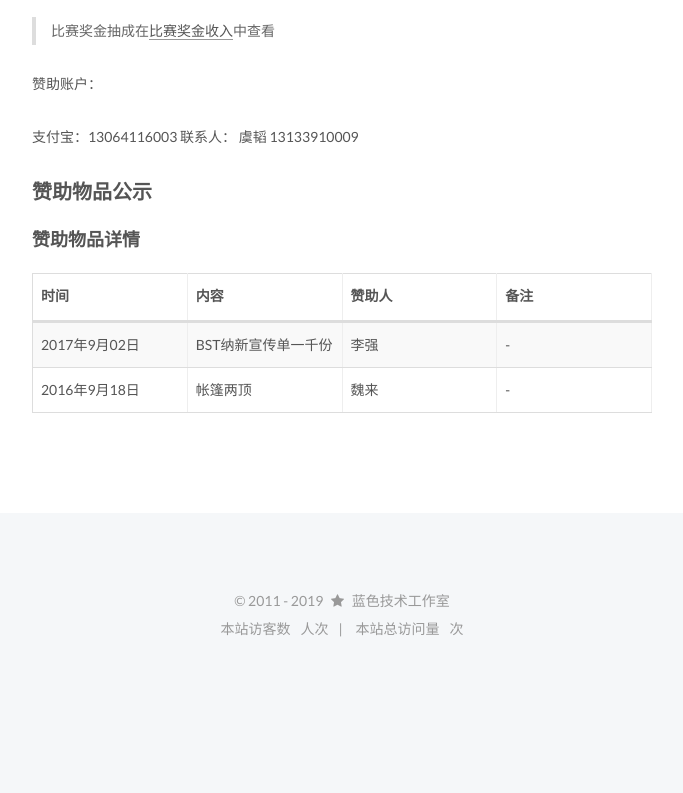
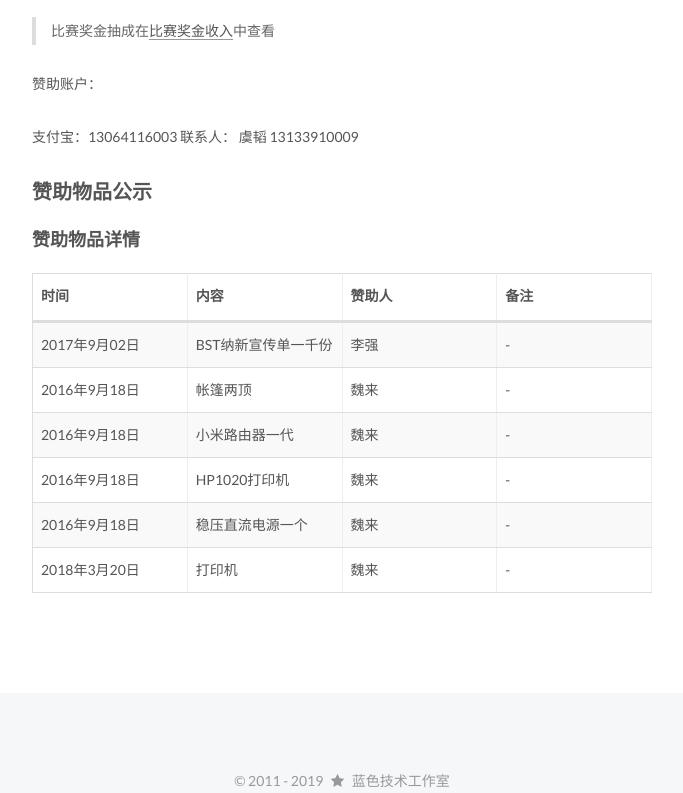
Before and after one commit to JXUT-BST/JXUT-BST.github.io, a plain HTML site: page finance/index.html in a window 1280 px wide. Shown: the part 1266-2059 px from the top of the page, without its empty margins (428-1111 px from the left). Before the commit the page ends 1929 px from the top, so only its background shows below. Drawn offline with Linux system fonts and the light colour scheme; some packages are replaced by stand-ins of ours; a script that the page names is missing.

Commit message:
Site updated: 2019-04-21 21:49:56

```diff
--- a/css/main.css
+++ b/css/main.css
@@ -1549,7 +1549,7 @@ pre .javascript .function {
   width: 4px;
   height: 4px;
   border-radius: 50%;
-  background: #698e58;
+  background: #75ff17;
 }
 .links-of-blogroll {
   font-size: 13px;
--- a/finance/index.html
+++ b/finance/index.html
@@ -91,7 +91,7 @@
 <meta property="og:site_name" content="BST 蓝色技术工作室">
 <meta property="og:description" content="蓝色技术工作室 财务收支报告活动经费往年收支情况概览   时间段 总收入 总支出 期末结余 备注     2015-2016 3,529.9 3,246.04 283.86 下学期开始结算    详细数据2016-2017学年2015-2016学年赞助公示梦想赞助收入详情   时间 金额 梦想赞助商 备注     2018年3月2日 500￥ 彭现贵 -   2018年3月2日 200￥ 谭祖飞">
 <meta property="og:locale" content="zh-Hans">
-<meta property="og:updated_time" content="2019-04-21T13:27:39.885Z">
+<meta property="og:updated_time" content="2019-04-21T13:49:43.762Z">
 <meta name="twitter:card" content="summary">
 <meta name="twitter:title" content="财务">
 <meta name="twitter:description" content="蓝色技术工作室 财务收支报告活动经费往年收支情况概览   时间段 总收入 总支出 期末结余 备注     2015-2016 3,529.9 3,246.04 283.86 下学期开始结算    详细数据2016-2017学年2015-2016学年赞助公示梦想赞助收入详情   时间 金额 梦想赞助商 备注     2018年3月2日 500￥ 彭现贵 -   2018年3月2日 200￥ 谭祖飞">
@@ -393,15 +393,32 @@
 <td>魏来</td>
 <td>-</td>
 </tr>
+<tr>
+<td>2016年9月18日</td>
+<td>小米路由器一代</td>
+<td>魏来</td>
+<td>-</td>
+</tr>
+<tr>
+<td>2016年9月18日</td>
+<td>HP1020打印机</td>
+<td>魏来</td>
+<td>-</td>
+</tr>
+<tr>
+<td>2016年9月18日</td>
+<td>稳压直流电源一个</td>
+<td>魏来</td>
+<td>-</td>
+</tr>
+<tr>
+<td>2018年3月20日</td>
+<td>打印机</td>
+<td>魏来</td>
+<td>-</td>
+</tr>
 </tbody>
 </table>
-<!--
-|2016年9月18日|两顶帐篷|魏来||
-|2016年9月18日|小米路由器一代|魏来||
-|2016年9月18日|HP1020打印机|魏来||
-|2016年9月18日|稳压直流电源一个|魏来||
-|2018年3月20日|打印机|魏来||
--->
 
 
   </div>
```
